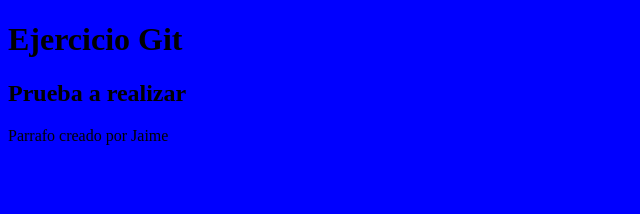
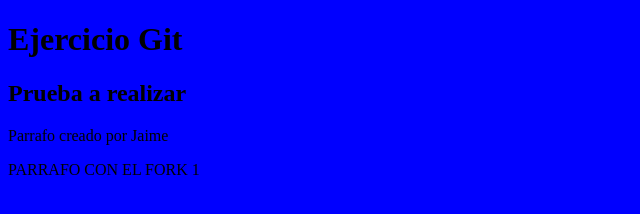
Before and after one commit to Guillecb1/tareaGit, a plain HTML site: page index.html in a window 1280 px wide. Shown: the whole page, without its empty margins (0-640 px from the left). Drawn offline with Linux system fonts and the light colour scheme.

Commit message:
primer commit

```diff
--- a/index.html
+++ b/index.html
@@ -12,5 +12,7 @@
     <h2>Prueba a realizar</h2>
 
     <p>Parrafo creado por Jaime</p>
+
+    <p>PARRAFO CON EL FORK 1</p>
 </body>
 </html>
```
